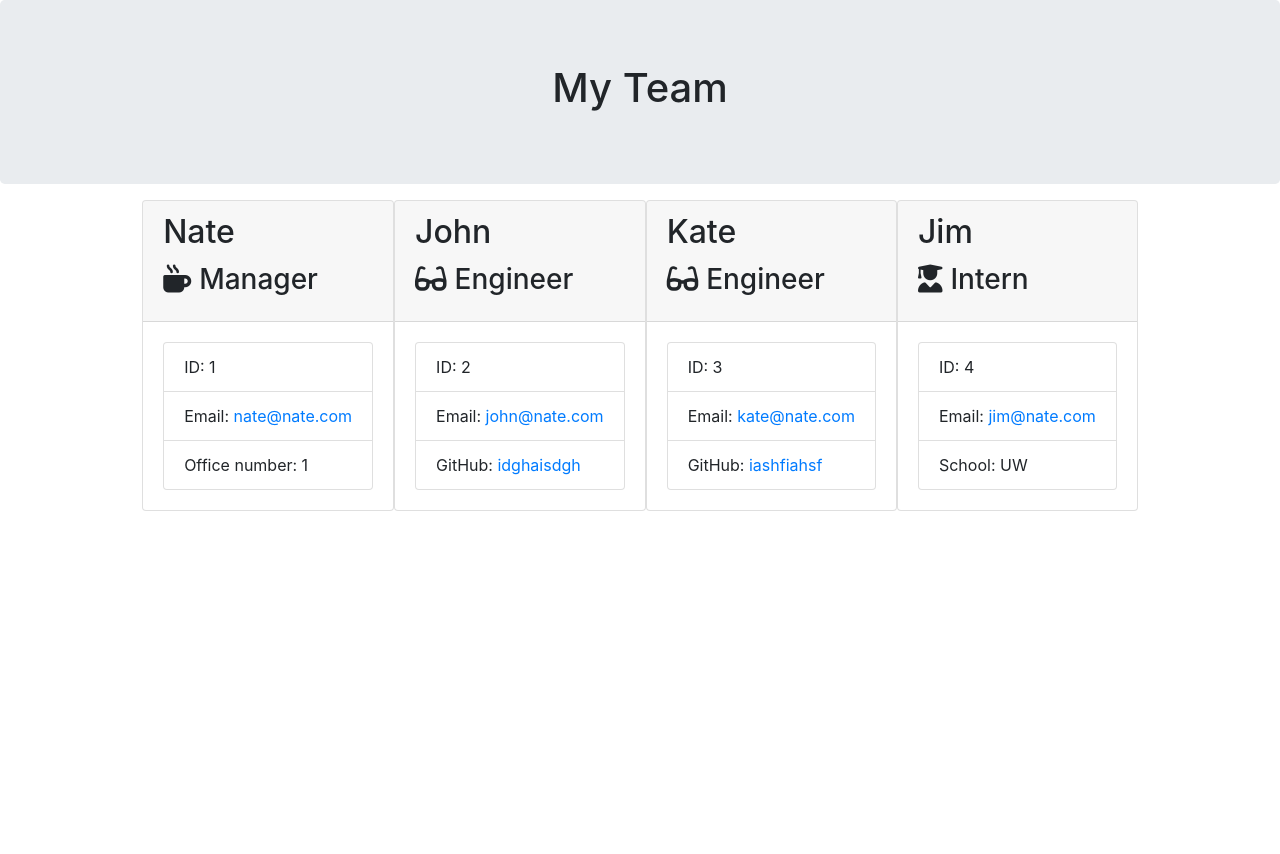
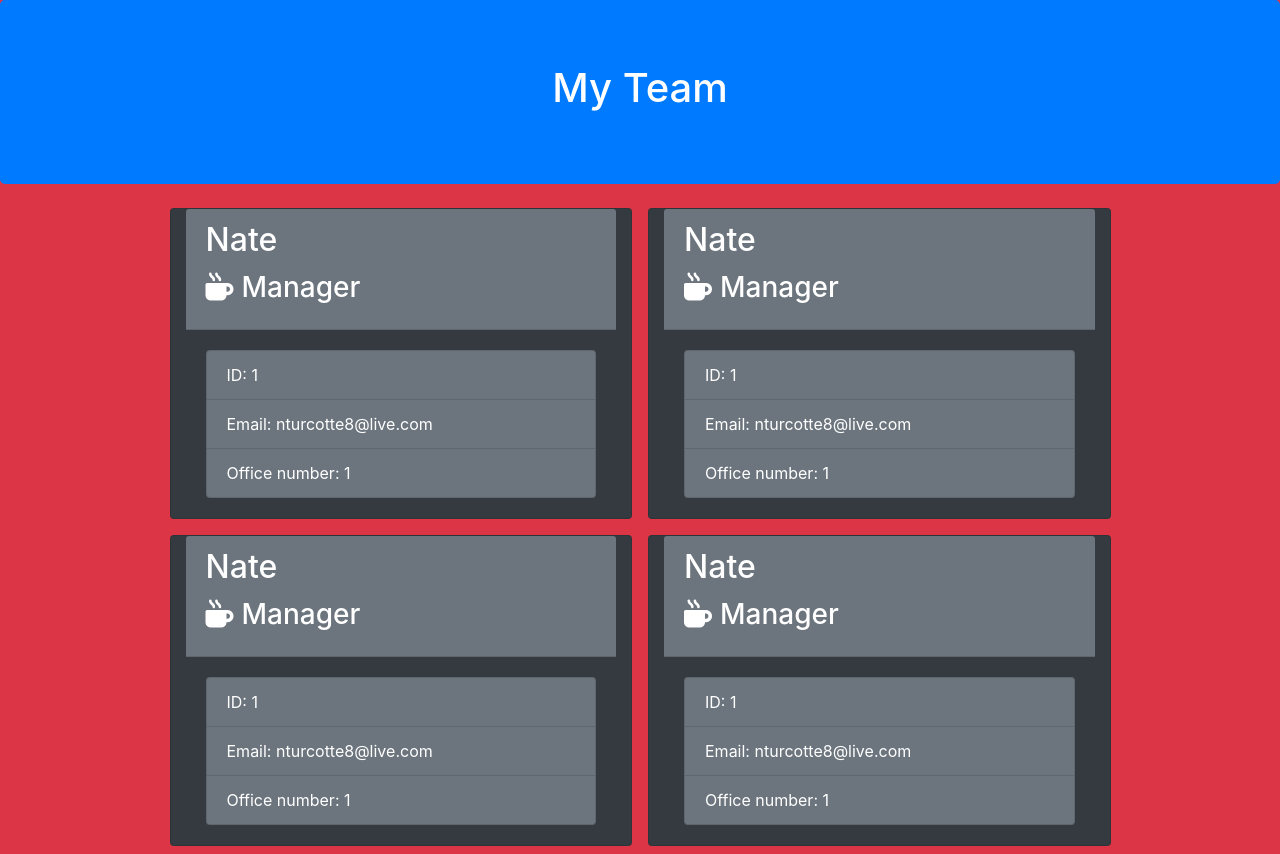
Before and after one commit to TheHebi/team-profile-generator, a website: page index.html in a window 1280 px wide. Before the commit the page ends 800 px from the top, so only its background shows below. Drawn offline with nearby package versions, Linux system fonts and the light colour scheme.

Commit message:
added formatting to generateHtml.js so the resulting html file has some base css applied to it

```diff
--- a/index.html
+++ b/index.html
@@ -9,74 +9,73 @@
         <title>My Team</title>
         <link rel="stylesheet" href="https://stackpath.bootstrapcdn.com/bootstrap/4.3.1/css/bootstrap.min.css"
             integrity="sha384-ggOyR0iXCbMQv3Xipma34MD+dH/1fQ784/j6cY/iJTQUOhcWr7x9JvoRxT2MZw1T" crossorigin="anonymous">
-    <link rel="stylesheet" href="style.css">
         <script src="https://kit.fontawesome.com/c502137733.js"></script>
     </head>
 
-<body>
+    <body class="bg-danger">
         <div class="container-fluid">
             <div class="row">
-            <div class="col-12 jumbotron mb-3 team-heading">
-                <h1 class="text-center">My Team</h1>
+                <div class="col-12 jumbotron mb-3 team-heading bg-primary">
+                    <h1 class="text-center text-white">My Team</h1>
                 </div>
             </div>
         </div>
         <div class="container">
             <div class="row">
-            <div class="team-area col-12 d-flex justify-content-center">
+                <div class="team-area col-12 d-flex flex-wrap justify-content-center">
 
-        <div class="card employee-card">
-        <div class="card-header">
-            <h2 class="card-title">Nate</h2>
-            <h3 class="card-title"><i class="fas fa-mug-hot mr-2"></i>Manager</h3>
+            <div class="card employee-card m-2 col-lg-5 col-sm-12 bg-dark" style="width: 18rem;">
+            <div class="card-header bg-secondary">
+                <h2 class="card-title text-white">Nate</h2>
+                <h3 class="card-title text-white"><i class="fas fa-mug-hot mr-2"></i>Manager</h3>
             </div>
             <div class="card-body">
                 <ul class="list-group">
-                <li class="list-group-item">ID: 1</li>
-                <li class="list-group-item">Email: <a href="mailto:nate@nate.com">nate@nate.com</a></li>
-                <li class="list-group-item">Office number: 1</li>
+                    <li class="list-group-item bg-secondary text-white">ID: 1</li>
+                    <li class="list-group-item bg-secondary text-white">Email: <a href="mailto:@" class="text-white">nturcotte8@live.com</a></li>
+                    <li class="list-group-item bg-secondary text-white">Office number: 1</li>
                 </ul>
             </div>
         </div>
 
-        <div class="card employee-card">
-    <div class="card-header">
-        <h2 class="card-title">John</h2>
-        <h3 class="card-title"><i class="fas fa-glasses mr-2"></i>Engineer</h3>
+        <div class="card employee-card m-2 col-lg-5 col-sm-12 bg-dark" style="width: 18rem;">
+            <div class="card-header bg-secondary">
+                <h2 class="card-title text-white">Nate</h2>
+                <h3 class="card-title text-white"><i class="fas fa-mug-hot mr-2"></i>Manager</h3>
             </div>
             <div class="card-body">
                 <ul class="list-group">
-            <li class="list-group-item">ID: 2</li>
-            <li class="list-group-item">Email: <a href="mailto:john@nate.com">john@nate.com</a></li>
-            <li class="list-group-item">GitHub: <a href="https://github.com/John" target="_blank" rel="noopener noreferrer">idghaisdgh</a></li>
+                    <li class="list-group-item bg-secondary text-white">ID: 1</li>
+                    <li class="list-group-item bg-secondary text-white">Email: <a href="mailto:@" class="text-white">nturcotte8@live.com</a></li>
+                    <li class="list-group-item bg-secondary text-white">Office number: 1</li>
                 </ul>
             </div>
         </div>
 
-        <div class="card employee-card">
-    <div class="card-header">
-        <h2 class="card-title">Kate</h2>
-        <h3 class="card-title"><i class="fas fa-glasses mr-2"></i>Engineer</h3>
+        <div class="card employee-card m-2 col-lg-5 col-sm-12 bg-dark" style="width: 18rem;">
+            <div class="card-header bg-secondary">
+                <h2 class="card-title text-white">Nate</h2>
+                <h3 class="card-title text-white"><i class="fas fa-mug-hot mr-2"></i>Manager</h3>
             </div>
             <div class="card-body">
                 <ul class="list-group">
-            <li class="list-group-item">ID: 3</li>
-            <li class="list-group-item">Email: <a href="mailto:kate@nate.com">kate@nate.com</a></li>
-            <li class="list-group-item">GitHub: <a href="https://github.com/Kate" target="_blank" rel="noopener noreferrer">iashfiahsf</a></li>
+                    <li class="list-group-item bg-secondary text-white">ID: 1</li>
+                    <li class="list-group-item bg-secondary text-white">Email: <a href="mailto:@" class="text-white">nturcotte8@live.com</a></li>
+                    <li class="list-group-item bg-secondary text-white">Office number: 1</li>
                 </ul>
             </div>
         </div>
 
-        <div class="card employee-card">
-    <div class="card-header">
-        <h2 class="card-title">Jim</h2>
-        <h3 class="card-title"><i class="fas fa-user-graduate mr-2"></i>Intern</h3>
+        <div class="card employee-card m-2 col-lg-5 col-sm-12 bg-dark" style="width: 18rem;">
+            <div class="card-header bg-secondary">
+                <h2 class="card-title text-white">Nate</h2>
+                <h3 class="card-title text-white"><i class="fas fa-mug-hot mr-2"></i>Manager</h3>
             </div>
             <div class="card-body">
                 <ul class="list-group">
-            <li class="list-group-item">ID: 4</li>
-            <li class="list-group-item">Email: <a href="mailto:jim@nate.com">jim@nate.com</a></li>
-            <li class="list-group-item">School: UW</li>
+                    <li class="list-group-item bg-secondary text-white">ID: 1</li>
+                    <li class="list-group-item bg-secondary text-white">Email: <a href="mailto:@" class="text-white">nturcotte8@live.com</a></li>
+                    <li class="list-group-item bg-secondary text-white">Office number: 1</li>
                 </ul>
             </div>
         </div>
--- a/index.js
+++ b/index.js
@@ -17,7 +17,7 @@ function newMember(){
     inquirer.prompt([
         {
         type: "input",
-        message: "Enter team member's Name",
+        message: "Enter team member's name",
         name: "name",
         validate: function(data){
             if(data.length <= 0){
```
Also changed, not shown: util/generateHtml.js (+19 -20 lines), output/index.html (deleted). Lines whose indentation alone changed are shown as unchanged.
